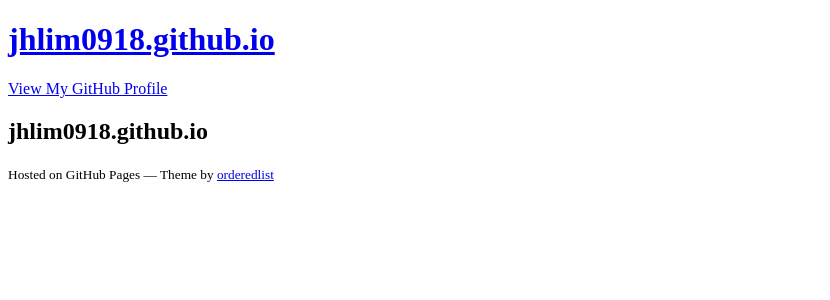
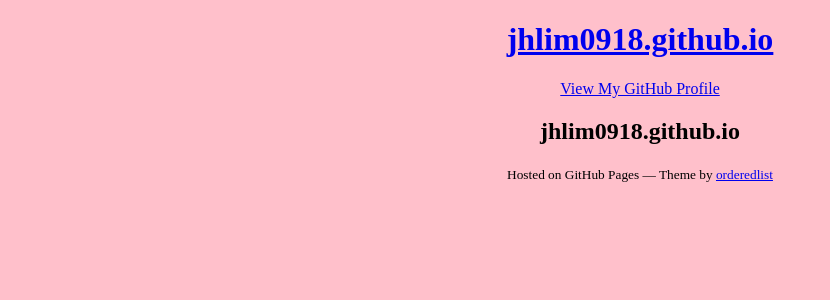
Before and after one commit to jhlim0918/jhlim0918.github.io, a Jekyll site: the page built from README.md, in a window 1280 px wide. Shown: the top 300 px of the page, without its empty margins (0-830 px from the left). Built offline with Jekyll 4.4.1, drawn with Linux system fonts in a browser that asks for light colours; our own code applies the rules of GitHub Pages for plain Markdown files; the repository's description, which GitHub fills in, is left out.

Commit message:
Update default.html

```diff
--- a/_layouts/default.html
+++ b/_layouts/default.html
@@ -6,7 +6,7 @@
     <meta name="viewport" content="width=device-width, initial-scale=1">
 
 {% seo %}
-    <link rel="stylesheet" href="{{ "/assets/css/style.css?v=" | append: site.github.build_revision | relative_url }}">
+    <link rel="stylesheet" href="{{ "/assets/style.css?v=" | append: site.github.build_revision | relative_url }}">
     <!--[if lt IE 9]>
     <script src="https://cdnjs.cloudflare.com/ajax/libs/html5shiv/3.7.3/html5shiv.min.js"></script>
     <![endif]-->
```
